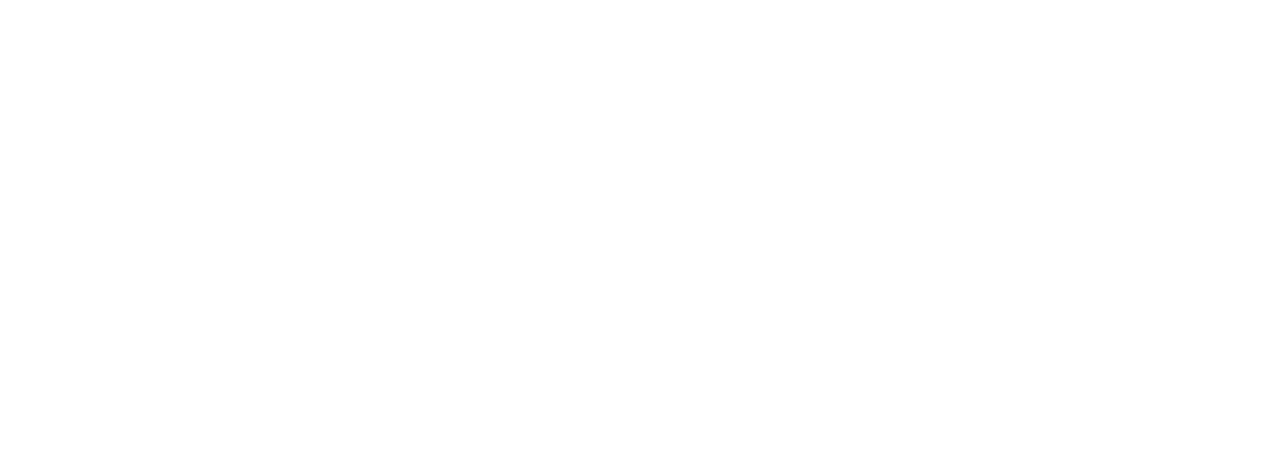
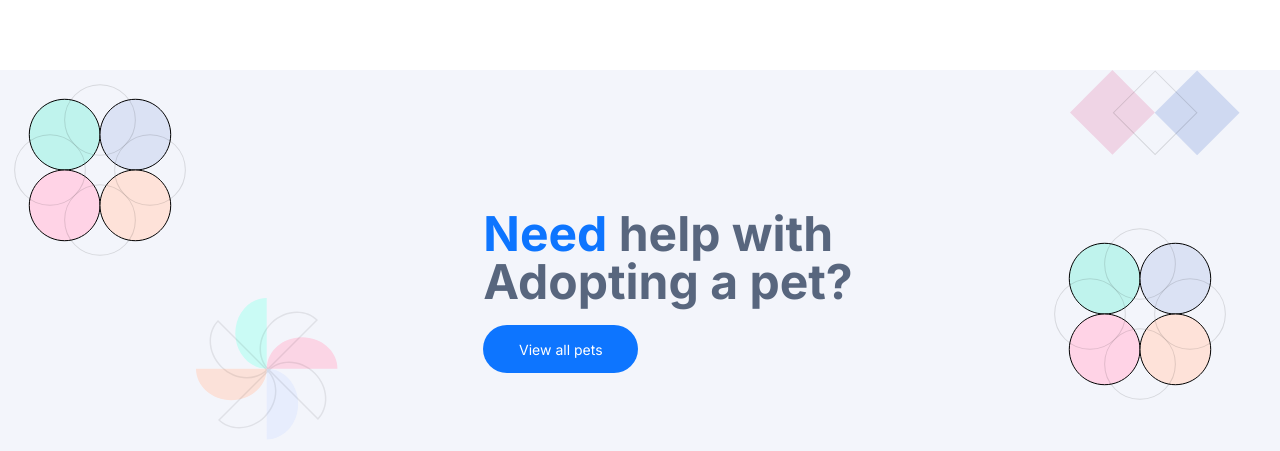
Before and after one commit to chipingo42/Adoptme, a React (Create React App) app: page / in a window 1280 px wide. Shown: the part 3045-3496 px from the top of the page. Before the commit the page ends 3115 px from the top, so only its background shows below. Built offline with nearby package versions, Linux system fonts and the light colour scheme; no server answers.

Commit message:
completes footer

```diff
--- a/src/App.js
+++ b/src/App.js
@@ -10,7 +10,7 @@
       <Navbar />
       <Hero />
       <Cards />
-      {/* <Footer /> */}
+      <Footer />
     </div>
   );
 }
--- a/src/Components/Footer.jsx
+++ b/src/Components/Footer.jsx
@@ -2,7 +2,7 @@
 
 const Footer = () => {
   return (
-    <div className='bg-[#F3F5FB] h-[520px] w-screen sm:h-[390px] '>
+    <div className='bg-[#F3F5FB] h-[520px] w-screen sm:h-[390px] overflow-hidden '>
       <div className='max-w-[1200px] mx-auto md:px-4'>
         <div className='flex justify-between relative top-0 left-0'>
           <div>
```
